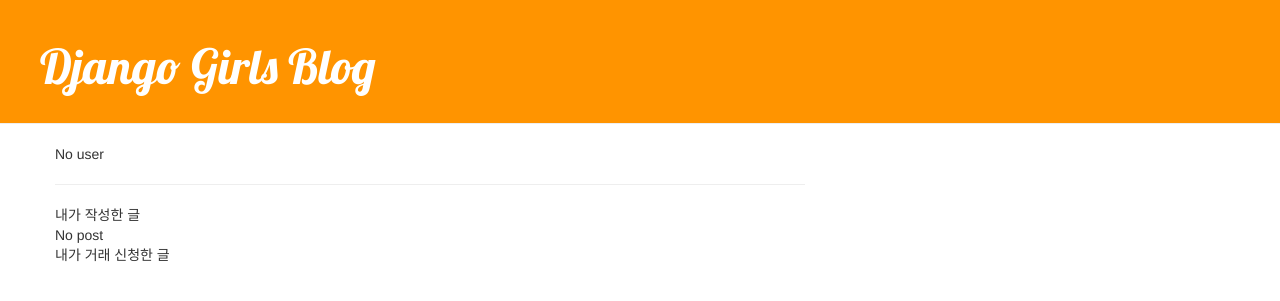
After one commit to junghwan1224/django_study, a Django app: template accounts/templates/account/profile_template.html in a window 1280 px wide. The commit adds this page. Shown: the top 301 px of the page. Run offline with Django 3.2, Linux system fonts and the light colour scheme; the template is opened without the code that fills it, so the values that code supplies are empty; some libraries are stand-ins or nearby versions.

Commit message:
add profile page

```diff
--- /dev/null
+++ b/accounts/templates/account/profile_template.html
@@ -0,0 +1,50 @@
+{% extends 'blog/base.html' %}
+
+{% block content %}
+
+<div>
+  {% if user.is_authenticated %}
+    <div>username: {{ user.username }}</div>
+    <div>email: {{ user.email }}</div>
+    <div>address: {{ user.account.address }}</div>
+    <div>phone: {{ user.account.phone }}</div>
+  {% else %}
+    No user
+  {% endif %}
+</div>
+
+<hr/>
+
+<div>
+  <div>내가 작성한 글</div>
+  <div>
+    {% if posts.count %}
+      <ul>
+        {% for post in posts %}
+            <a href="#">
+              <li>{{post.get_post_status_display}} - ({{ post.get_post_type_display }}) {{ post.title }}</li>
+            </a>
+
+            {% if post.apply_user.count %}
+              {% for applier in post.apply_user.all %}
+                <ul>
+                  <li>{{ applier.username }}</li>
+                </ul>
+              {% endfor %}
+
+            {% else %}
+              No apply user
+            {% endif %}
+        {% endfor %}
+      </ul>
+    {% else %}
+      No post
+    {% endif %}
+  </div>
+</div>
+
+<div>
+  내가 거래 신청한 글
+</div>
+
+{% endblock %}
--- a/accounts/urls.py
+++ b/accounts/urls.py
@@ -9,4 +9,5 @@ urlpatterns = [
     path('signup/', views.signupView, name='signupView'),
     path('signin/', views.loginView, name='loginView'),
     path('signout/', views.logoutView, name='logoutView'),
+    path('profile/', views.profileView, name='profileView'),
 ]
--- a/category/templates/c_list.html
+++ b/category/templates/c_list.html
@@ -1,5 +1,9 @@
 {% extends 'blog/base.html' %}
 {% block content %}
+
+    <div>
+        <a href="{% url 'accounts:profileView' %}"><button class='btn btn-default'>profile</button></a>
+    </div>
     {{ mainTheme }}
     <div>
         <ul>
--- a/category/views.py
+++ b/category/views.py
@@ -124,8 +124,6 @@ def apply_post(request, pk):
 
 """
 신청했으면 거래신청 버튼 없애고 취소하던가 아니면 버튼 클릭 시 이미 신청 했다고 표시하던가
-프로필 페이지
-신청 내역
 신청한 사람과 매치
 거래완료
 """
```
Also changed, not shown: accounts/views.py (+14 -0 lines).
